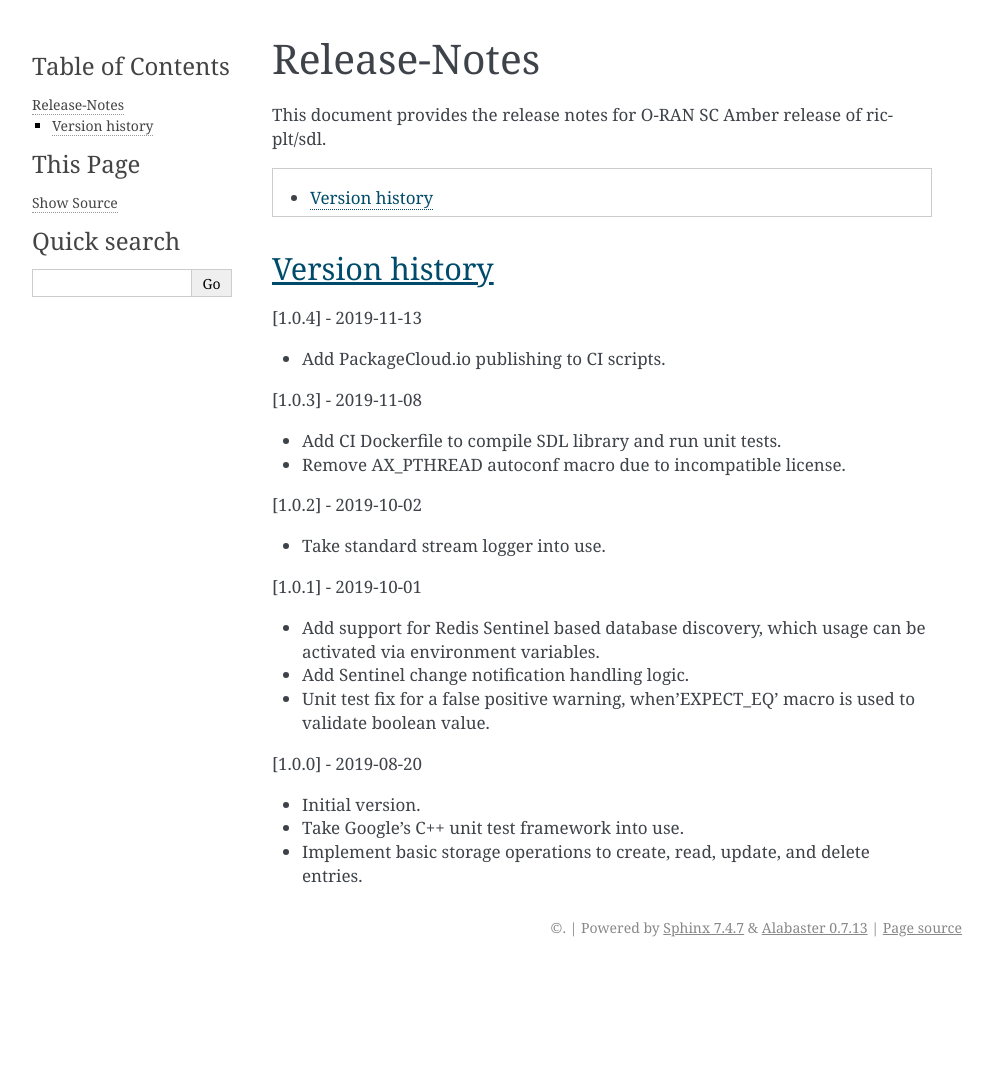
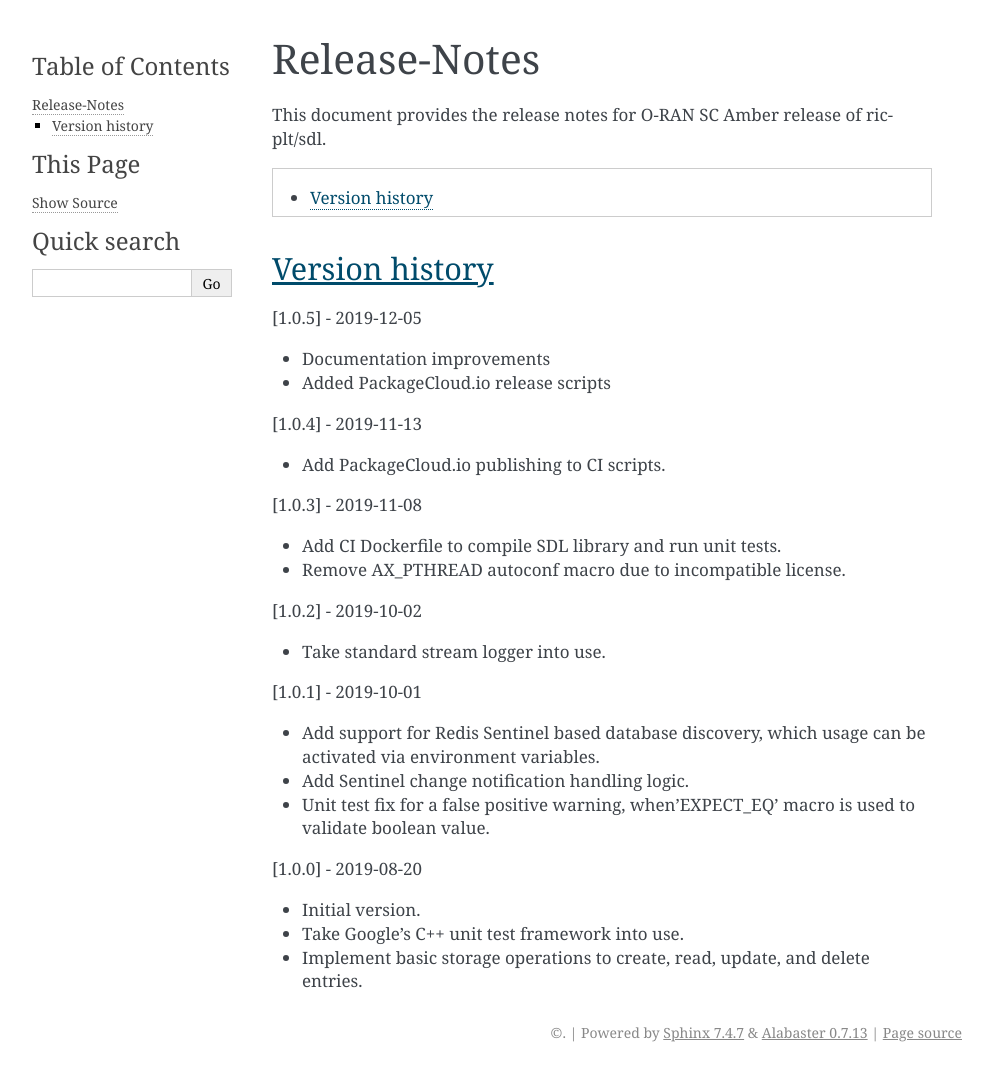
Before and after one commit to o-ran-sc/ric-plt-sdl, a Sphinx documentation site: the page built from docs/release-notes.rst, in a window 1280 px wide. Shown: the whole page, without its empty margins (148-1141 px from the left). Built offline with Sphinx 7.4.7, drawn with Linux system fonts in a browser that asks for light colours; before the commit the page ends 967 px from its top, so only the background shows below that.

Commit message:
Rename PackageCloud.io release file
Renamed release file to use the same naming convention as other RIC
libraries.

Also release file content adjusted a bit, aligned with 'com/log' which
has already been released in PackageCloud.io successfully.

Updated to version 1.0.5 to trigger the whole LF Jenkins pipeline once.

Signed-off-by: Rolf Badorek <rolf.badorek@nokia.com>
Change-Id: If47637f9ccdf8f4efb177046ea527a253833e905

```diff
--- a/docs/release-notes.rst
+++ b/docs/release-notes.rst
@@ -30,6 +30,11 @@ ric-plt/sdl.
 Version history
 ---------------
 
+[1.0.5] - 2019-12-05
+
+* Documentation improvements
+* Added PackageCloud.io release scripts
+
 [1.0.4] - 2019-11-13
 
 * Add PackageCloud.io publishing to CI scripts.
```
Also changed, not shown: 5 other files.
